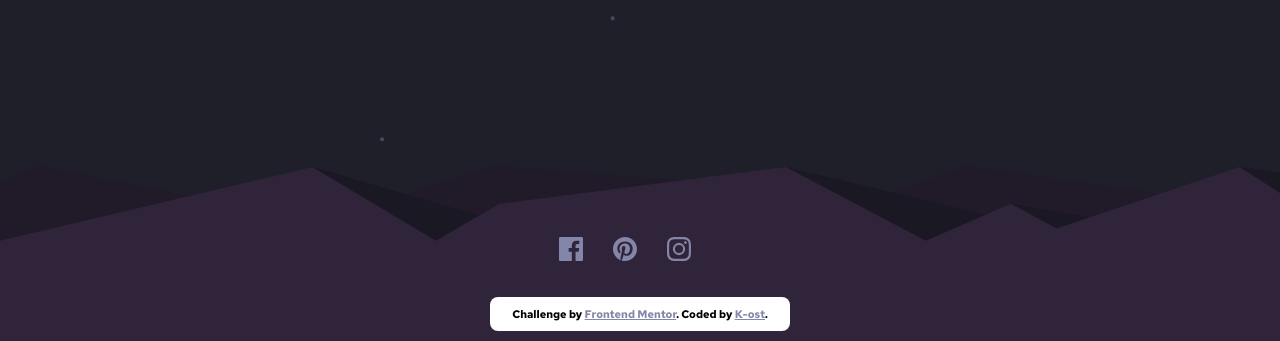
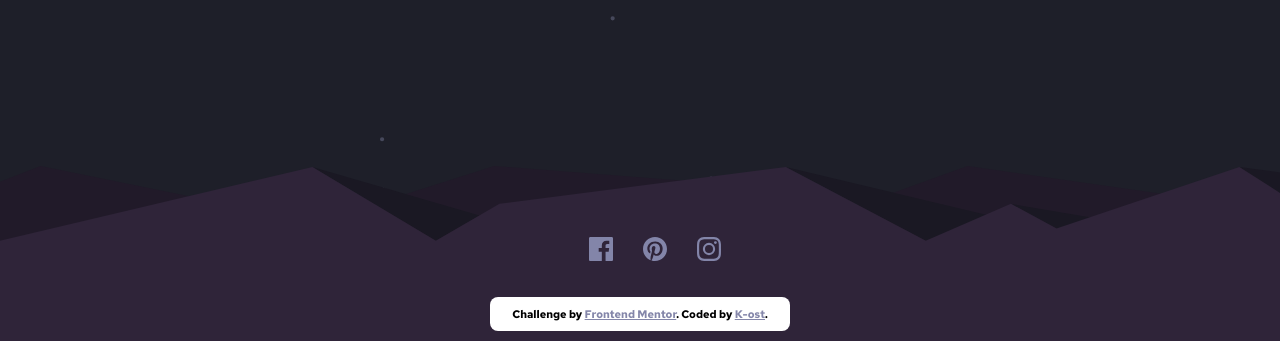
Before and after one commit to K-ost/countdown-timer, a website: page index.html in a window 1280 px wide. Shown: the part 459-800 px from the top of the page. Drawn offline with Linux system fonts and the light colour scheme.

Commit message:
commit 2.9

```diff
--- a/sass/styles.scss
+++ b/sass/styles.scss
@@ -211,7 +211,7 @@ header {
     background-repeat: no-repeat;
     background-size: cover;
     display: block;
-    margin: 0 30px 0 0;
+    margin: 0 0 0 30px;
     height: var(--social);
     transition: all 200ms ease-in-out;
     width: var(--social);
```
Also changed, not shown: css/styles.css.
